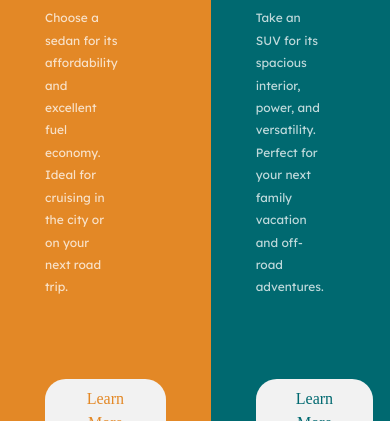
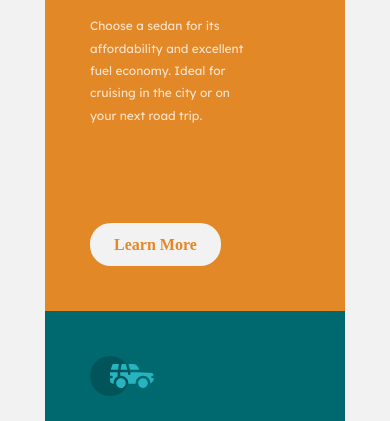
Before and after one commit to NandoSTI/column-preview-card-component-main, a plain HTML site: page index.html in a window 390 px wide. Shown: the part 268-689 px from the top of the page. Drawn offline with Linux system fonts and the light colour scheme.

Commit message:
Update: Mobile 450px

```diff
--- a/index.html
+++ b/index.html
@@ -19,7 +19,7 @@
     />
     <link rel="stylesheet" href="src/css/style.css" />
 
-    <title>Frontend Mentor | 3-column preview card component</title>
+    <title>Frontend Mentor | column preview card component</title>
   </head>
   <body>
     <main class="container">
--- a/src/css/style.css
+++ b/src/css/style.css
@@ -16,9 +16,10 @@
 --fw-700: 700;
 
 --space-element: 1.6rem;
---space-btn: 5rem;
+--space-btn: 6rem;
 --space-paragraph: 0 3rem 0 0;
 --padding-card: 2.8125rem;
+--padding-btn: .6rem 1.5rem;
 
 }
 
@@ -32,7 +33,6 @@
     text-decoration: none;
   }
   html, body {
-    height: 100%;
     line-height: 1.5;
     -webkit-font-smoothing: antialiased;
   }
@@ -49,19 +49,14 @@
 
   body {
     background-color: var(--clr-background-headings-buttons);
+  }
+
+  .container {
     height: 100vh;
     display: flex;
     justify-content: center;
     align-items: center;
-  }
-
-  .container {
-    display: grid;
-    grid-template-columns: 1fr 1fr 1fr;
-    width: 57.5rem;
-    height: 31.25;
     border-radius: .625rem;
-    overflow: hidden;
   }
 
   .space-element {
@@ -71,16 +66,22 @@
   .container .sedan {
     background-color: var(--clr-bright);
     padding: var(--padding-card);
+    max-width: 300px;
+    max-height: 498px;
   }
 
   .container .suv {
     background-color: var(--clr-dark-cyan);
     padding: var(--padding-card);
+    max-width: 300px;
+    max-height: 498px;
   }
 
   .container .luxury {
     background-color: var(--clr-very-dark-cyan);
     padding: var(--padding-card);
+    max-width: 300px;
+    max-height: 498px;
   }
 
   .container h1 {
@@ -104,20 +105,52 @@
   .container button {
     background-color: var(--clr-background-headings-buttons);
     border-radius: 1.3rem;
-    padding: .5rem 2.5rem;
+    padding: var(--padding-btn);
     margin-top: var(--space-btn);
     border: none;
+    cursor: pointer;
+    transition: .3s ease-in-out;
+  }
 
+  .container button:hover {
+    border: 2px solid var(--clr-background-headings-buttons);
+    background-color: transparent;
   }
 
   .container .sedan button {
     color: var(--clr-bright);
+    font-weight: var(--fw-700);
+  }
+
+  .container .sedan button:hover {
+    color: var(--clr-background-headings-buttons);
+    font-weight: var(--fw-700);
   }
 
   .container .suv button {
     color: var(--clr-dark-cyan);
+    font-weight: var(--fw-700);
+  }
+
+  .container .suv button:hover {
+    color: var(--clr-background-headings-buttons);
+    font-weight: var(--fw-700);
   }
 
   .container .luxury button {
     color: var(--clr-very-dark-cyan);
+    font-weight: var(--fw-700);
   }
+
+  .container .luxury button:hover {
+    color: var(--clr-background-headings-buttons);
+    font-weight: var(--fw-700);
+  }
+
+  @media(max-width: 450px) {
+    .container {
+        height: auto;
+        margin: 6rem 1rem;
+        flex-direction: column;
+      }
+  }
```
